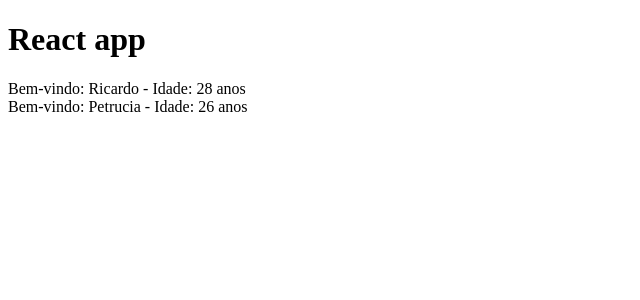
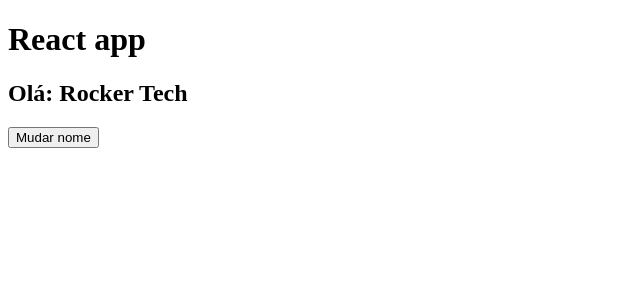
Before and after one commit to ricardorocker/full-stack-app, a React (Create React App) app: page / in a window 1280 px wide. Shown: the top 300 px of the page, without its empty margins (0-640 px from the left). Built offline with nearby package versions, Linux system fonts and the light colour scheme.

Commit message:
useState

```diff
--- a/src/App.js
+++ b/src/App.js
@@ -1,12 +1,24 @@
-import Nome from "./components/Nome";
+import { useState } from "react";
+
+// import Nome from "./components/Nome";
 
 function App() {
+  const [aluno, setAluno] = useState("Rocker Tech");
+
+  function handleChangeName(nome) {
+    setAluno(nome);
+  }
+
   return (
     <div>
       <h1>React app</h1>
-      <Nome aluno="Ricardo" idade={28}/>
+      <h2>Olá: {aluno}</h2>
+      <button onClick={() => handleChangeName("Ricardo Rocker")}>
+        Mudar nome
+      </button>
+      {/* <Nome aluno="Ricardo" idade={28} />
       <br />
-      <Nome aluno="Petrucia" idade={26}/>
+      <Nome aluno="Petrucia" idade={26} /> */}
     </div>
   );
 }
```
